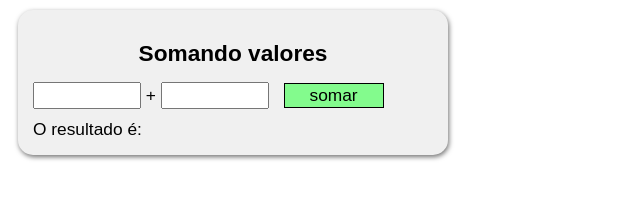
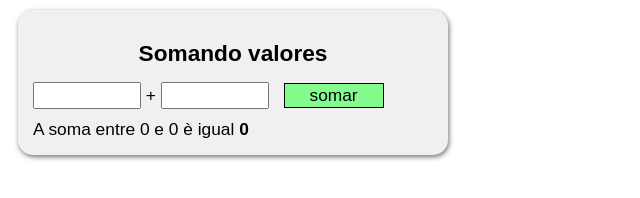
Before and after one commit to RubensLFerreira/Javascript, a plain HTML site: page aula10/ex002.html in a window 1280 px wide. Both pictures are taken after a click on the button "somar". Shown: the whole page, without its empty margins (0-640 px from the left). Drawn offline with Linux system fonts and the light colour scheme.

Commit message:
16/07/2020

```diff
--- a/aula10/ex002.html
+++ b/aula10/ex002.html
@@ -47,7 +47,7 @@
     <script>
         function somar() {
             var tn1 = window.document.getElementById('txtn1')
-            var tn2 = window.document.querySelector('txtn2')
+            var tn2 = window.document.getElementById('txtn2')
             var res = window.document.getElementById('res')
             var n1 = Number(tn1.value)
             var n2 = Number(tn2.value)
```
Also changed, not shown: aula06/extra001.html (+1 -0 lines), aula11/ex003.html (+2 -5 lines).
